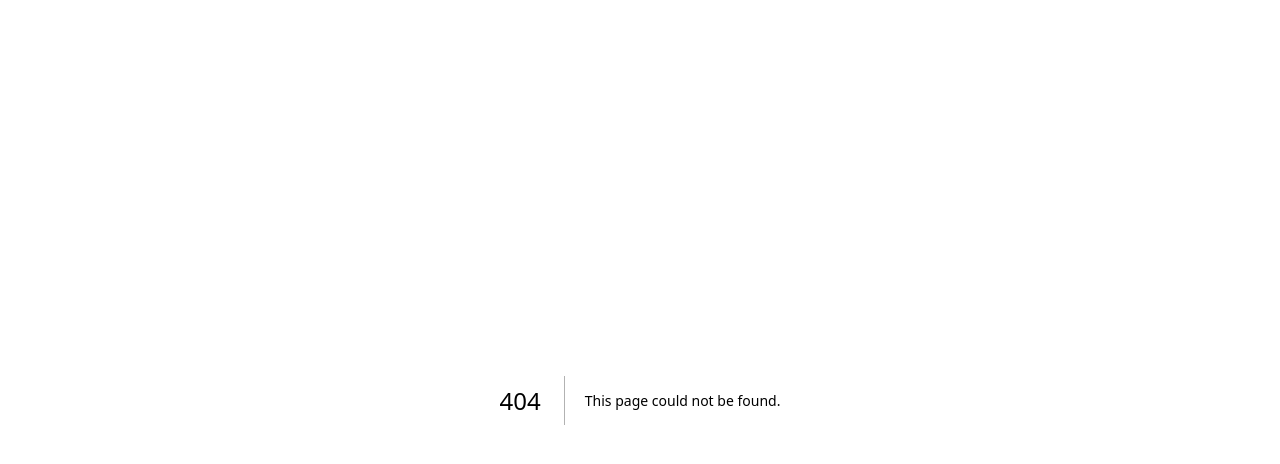
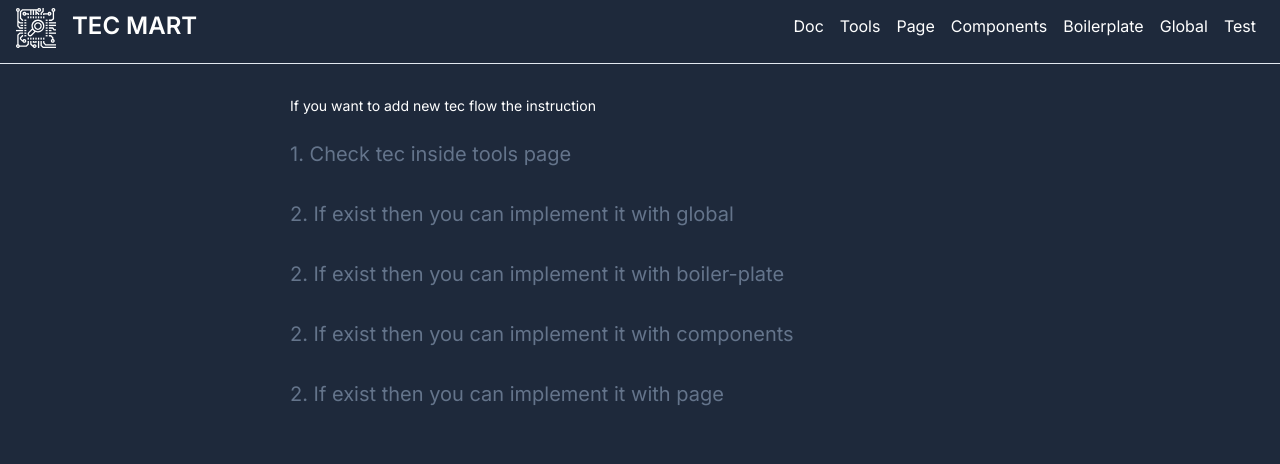
Before and after one commit to Toufiquer/tecmart-web-app, a Next.js app: page /doc in a window 1280 px wide. Before the commit this address had no page. Shown: the top 464 px of the page. Built offline with nearby package versions, Linux system fonts and the light colour scheme.

Commit message:
done @ add doc page

```diff
--- /dev/null
+++ b/src/app/doc/page.tsx
@@ -0,0 +1,44 @@
+/*
+|-----------------------------------------
+| setting up Page for the App
+| @author: Toufiquer Rahman<toufiquer.0@gmail.com>
+| @copyright: Toufiquer, May, 2024
+|-----------------------------------------
+*/
+
+import Header from "@/components/common/header";
+import { ScrollArea } from "@/components/ui/scroll-area";
+
+const data = [
+  { id: 1, title: "1. Check tec inside tools page" },
+  { id: 2, title: "2. If exist then you can implement it with global" },
+  { id: 3, title: "2. If exist then you can implement it with boiler-plate" },
+  { id: 4, title: "2. If exist then you can implement it with components" },
+  { id: 5, title: "2. If exist then you can implement it with page" },
+];
+
+const Page = () => {
+  return (
+    <main className="bg-slate-800 text-white">
+      <Header />
+      <ScrollArea className="w-full h-screen">
+        <main className="w-full min-h-screen flex flex-col gap-4 items-center justify-center py-4">
+          <main className="w-full min-h-screen flex flex-col gap-4 max-w-[700px] justify-start items-start  py-4">
+            <div className="text-sm">
+              If you want to add new tec flow the instruction
+            </div>
+            {data.map((curr) => (
+              <div
+                key={curr.id}
+                className="py-2 text-start text-xl text-slate-500"
+              >
+                {curr.title}
+              </div>
+            ))}
+          </main>
+        </main>
+      </ScrollArea>
+    </main>
+  );
+};
+export default Page;
--- a/src/components/common/header.tsx
+++ b/src/components/common/header.tsx
@@ -12,7 +12,8 @@ import Image from "next/image";
 import Link from "next/link";
 
 const navData = [
-  { id: "1", href: "/tools", name: "Tools", title: "Tools" },
+  { id: "1.1", href: "/doc", name: "Doc", title: "Doc" },
+  { id: "1.2", href: "/tools", name: "Tools", title: "Tools" },
   {
     id: "2",
     href: "/examples-design/full-page",
```
